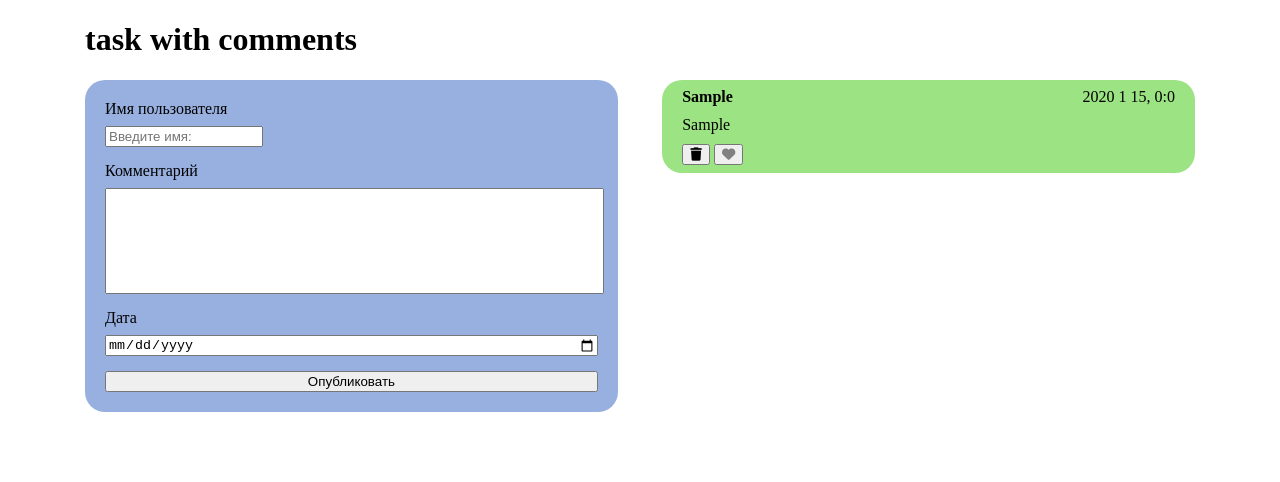
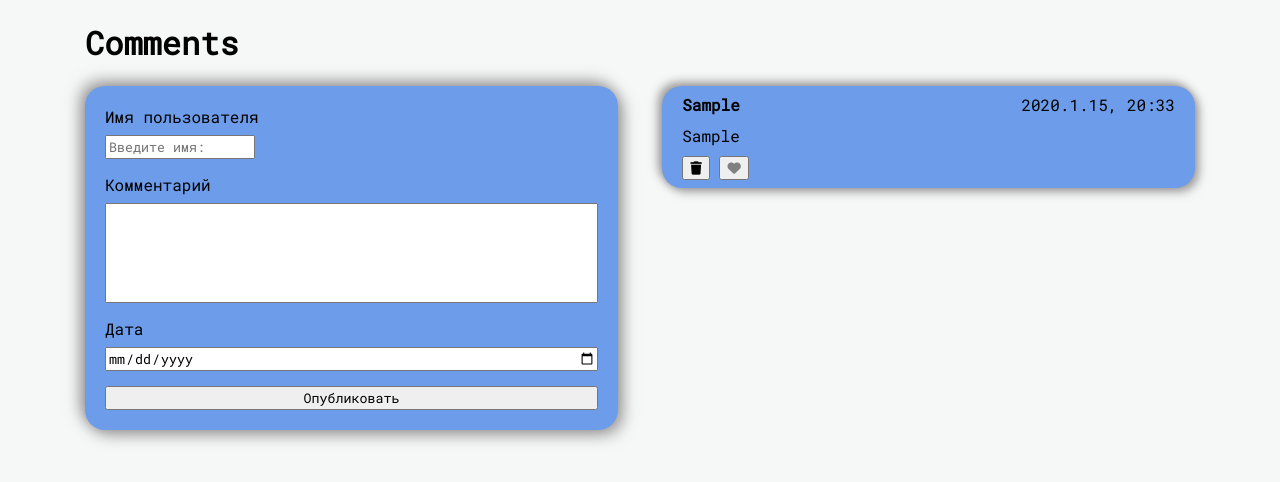
Before and after one commit to DmitriiPanicov/comments, a plain HTML site: page index.html in a window 1280 px wide. Both pictures are taken after typing "Sample", "Sample", "2020-01-15" into the empty fields and a click on the button "Опубликовать". Drawn offline with Linux system fonts and the light colour scheme.

Commit message:
fix time convert func

```diff
--- a/style.css
+++ b/css/style.css
@@ -1,9 +1,16 @@
+body{
+    background-color: rgb(246, 248, 248);
+}
+
 .container{
     max-width: 1110px;
     margin: 0 auto;
 }
 
-
+*{
+    box-sizing: border-box;
+    font-family: 'Roboto Mono', monospace;
+}
 .row{
     display: flex;
     justify-content: space-between;
@@ -14,9 +21,10 @@
 }
 
 form{
-    background-color: #3967c284;
+    box-shadow: 5px 5px 15px rgba(89, 83, 83, 0.54), -5px -5px 15px rgba(89, 83, 83, 0.54);
     border-radius: 20px;
     padding: 20px 20px;
+    background-color: rgb(109, 157, 234);
 }
 
 .form-group{
@@ -46,8 +54,9 @@ label{
 .comment{
     display: flex;
     flex-direction: column;
+    background-color: rgb(109, 157, 234);
     row-gap: 10px;
-    background-color: rgba(79, 205, 37, 0.564);
+    box-shadow: 4px 4px 10px rgba(89, 83, 83, 0.54), -4px -4px 10px rgba(89, 83, 83, 0.54);
     border-radius: 20px;
     padding: 8px 20px;
 }
@@ -61,14 +70,6 @@ label{
     justify-content: space-between;
 }
 
-.error::before{
-    content: 'Error';
-    color:red;
-    position: absolute;
-    bottom: 0;
-    left:170px;
-}
-
 p{
     padding: 0px;
     margin: 0px;
--- a/index.html
+++ b/index.html
@@ -5,25 +5,27 @@
     <meta charset="UTF-8">
     <meta http-equiv="X-UA-Compatible" content="IE=edge">
     <meta name="viewport" content="width=device-width, initial-scale=1.0">
-    <link rel="stylesheet" href="style.css">
+    <link rel="preconnect" href="https://fonts.googleapis.com">
+    <link rel="preconnect" href="https://fonts.gstatic.com" crossorigin>
+    <link href="https://fonts.googleapis.com/css2?family=Roboto+Mono&display=swap" rel="stylesheet">
+    <link rel="stylesheet" href="css/style.css">
     <script src="https://kit.fontawesome.com/3b083c834f.js" crossorigin="anonymous"></script>
-    <title>Document</title>
+    <title>Comments</title>
 </head>
 
 <body>
     <div class="container">
-        <h1>task with comments</h1>
-
+        <h1>Comments</h1>
         <div class="row">
             <div class="row-item">
-                <form>
+                <form class="input-form" onsubmit="addComments(); return false">
                     <div class="form-group">
                         <label for="comment-name">Имя пользователя</label>
-                        <input type="text" class="form-control" id="comment-name" placeholder="Введите имя:">
+                        <input type="text" class="form-control" id="comment-name" pattern=".{1,10}" title="от 1 до 10 символов" placeholder="Введите имя:" required>
                     </div>
                     <div class="form-group">
                         <label for="comment-body">Комментарий</label>
-                        <textarea class="form-control" id="comment-body"  rows="5"></textarea>
+                        <textarea class="form-control" id="comment-body" rows="5" required></textarea>
                     </div>
                     <div class="form-group">
                         <label for="comment-date">Дата</label>
--- a/main.js
+++ b/main.js
@@ -1,38 +1,29 @@
 let comments = [];
 loadComments();
 
-const inputName = document.getElementById('comment-name');
+function addComments() {
 
-inputName.addEventListener("click", removeError);
-
-
-
-document.getElementById('comment-add').onclick = function (event) {
-    event.preventDefault();
     let commentName = document.getElementById('comment-name');
     let commentBody = document.getElementById('comment-body');
     let commentDate = document.getElementById('comment-date');
 
-    if (commentName.value === '') {
-        commentName.closest('.form-group').classList.add('error')
-        return false
-    }
-
     let comment = {
         name: commentName.value,
         body: commentBody.value,
-        time: commentDate.value === '' ? Date.now() : commentDate.value,
+        time: timeConverter(commentDate.value),
         id: Date.now(),
         btnLHart: false
     }
 
+    comments.push(comment);
+
+    showComments();
+    saveComments();
+    addEvenListeners();
+
     commentName.value = '';
     commentBody.value = '';
     commentDate.value = '';
-    comments.push(comment);
-    showComments();
-    saveComments();
-    addEvenListeners();
 }
 
 function saveComments() {
@@ -55,12 +46,16 @@ function showComments() {
     <div class='comment'>
         <div class='comment-head'>
             <p class='user-name'><b>${item.name}</b></p>
-                <p class='comment-date'>${timeConverter(item.time)}</p>
+            <p class='comment-date'>${(item.time)}</p>
         </div>
         <p class='comment-body'>${item.body}</p>
         <div class='buttons'>
-                <button type='button' class='btn-trash' id='${item.id}'><i class="fa-solid fa-trash"></i></button>
-                <button type='button' class="btn-hart" id='${item.id}' style='color:${item.btnLHart ? 'red' : 'gray'}'><i class="fas fa-heart"></i></button>
+            <button type='button' class='btn-trash' id='${item.id}'>
+                <i class="fa-solid fa-trash"></i>
+            </button>
+            <button type='button' class="btn-hart" id='${item.id}' style='color:${item.btnLHart ? 'red' : 'gray'}'>
+                <i class="fas fa-heart"></i>
+            </button>
         </div>
     </div>
     `;
@@ -81,21 +76,27 @@ function addEvenListeners() {
     });
 }
 
-function timeConverter(time) {
+function timeConverter(timeInput) {
+    let dateComment;
+    let dateNow = new Date();
 
-    let dateComment = new Date(time);
-    let dateNow = new Date(Date.now());
+    if (timeInput !== '') {
+        dateComment = new Date(timeInput)
+        dateComment.setHours(dateNow.getHours());
+        dateComment.setMinutes(dateNow.getMinutes());
+        dateComment.setSeconds(dateNow.getSeconds());
+    } else {
+        dateComment = new Date();
+    }
 
-    if (dateNow.getFullYear() === dateComment.getFullYear() && dateNow.getMonth() === dateComment.getMonth()){
-        if (dateNow.getDate() === dateComment.getDate()){
+    if (dateNow.getFullYear() === dateComment.getFullYear() && dateNow.getMonth() === dateComment.getMonth()) {
+        if (dateNow.getDate() === dateComment.getDate()) {
             return `сегодня, ${dateComment.getHours()}:${dateComment.getMinutes()}`
-        } else if (dateNow.getDate() === dateComment.getDate() + 1){
+        } else if (dateNow.getDate() === dateComment.getDate() + 1) {
             return `вчера, ${dateComment.getHours()}:${dateComment.getMinutes()}`
         }
     }
-    return `${dateComment.getFullYear()} ${dateComment.getMonth() + 1} ${dateComment.getDate()}, ${dateComment.getHours()}:${dateComment.getMinutes()}`
-
-
+    return `${dateComment.getFullYear()}.${dateComment.getMonth() + 1}.${dateComment.getDate()}, ${dateComment.getHours()}:${dateComment.getMinutes()}`
 }
 
 function removeComment(e) {
@@ -112,7 +113,6 @@ function removeComment(e) {
     localStorage.setItem('comments', JSON.stringify(comments));
 }
 
-
 function btnHartSwith(e) {
 
     let index = comments.findIndex(item => item.id === +(e.currentTarget.id));
@@ -126,7 +126,3 @@ function btnHartSwith(e) {
     addEvenListeners();
     saveComments();
 }
-
-function removeError(e) {
-    e.currentTarget.closest('.form-group').classList.remove('error');
-}
```
Also changed, not shown: 2 other files. Lines whose indentation alone changed are shown as unchanged.
